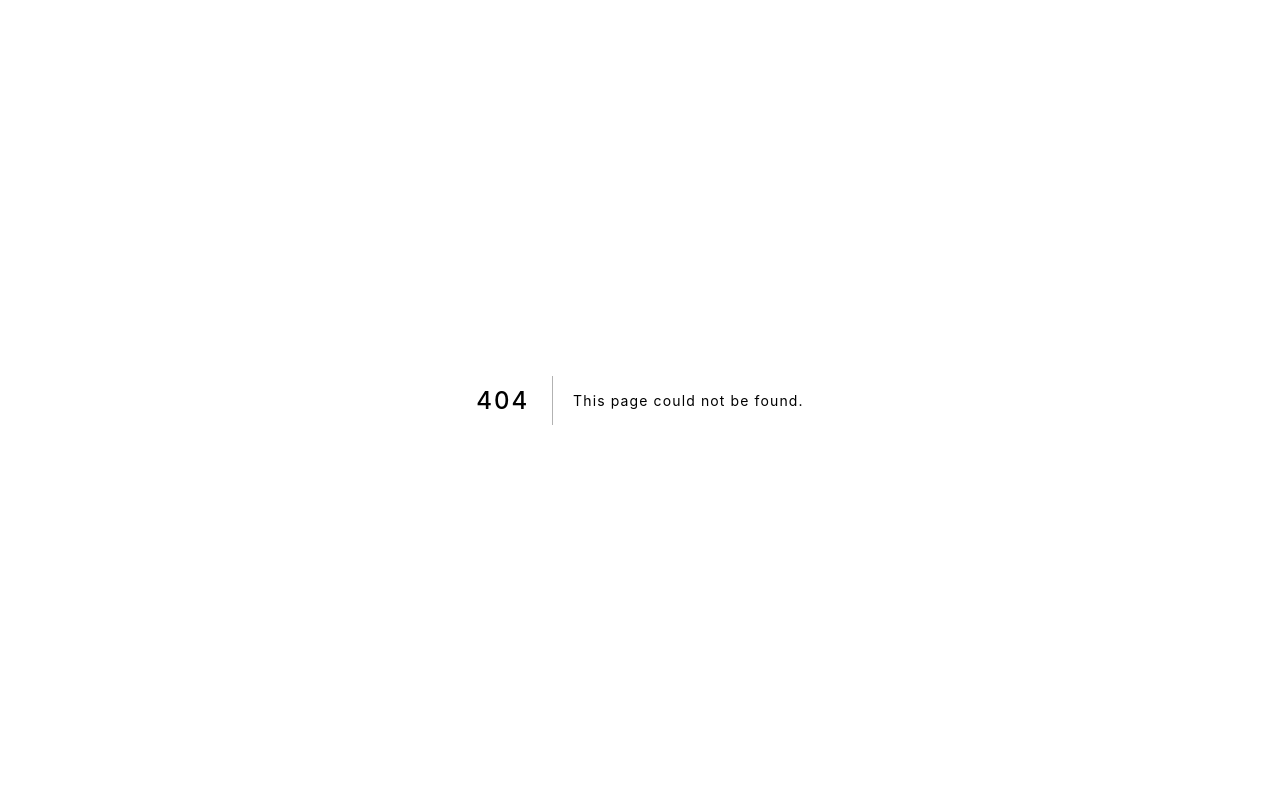
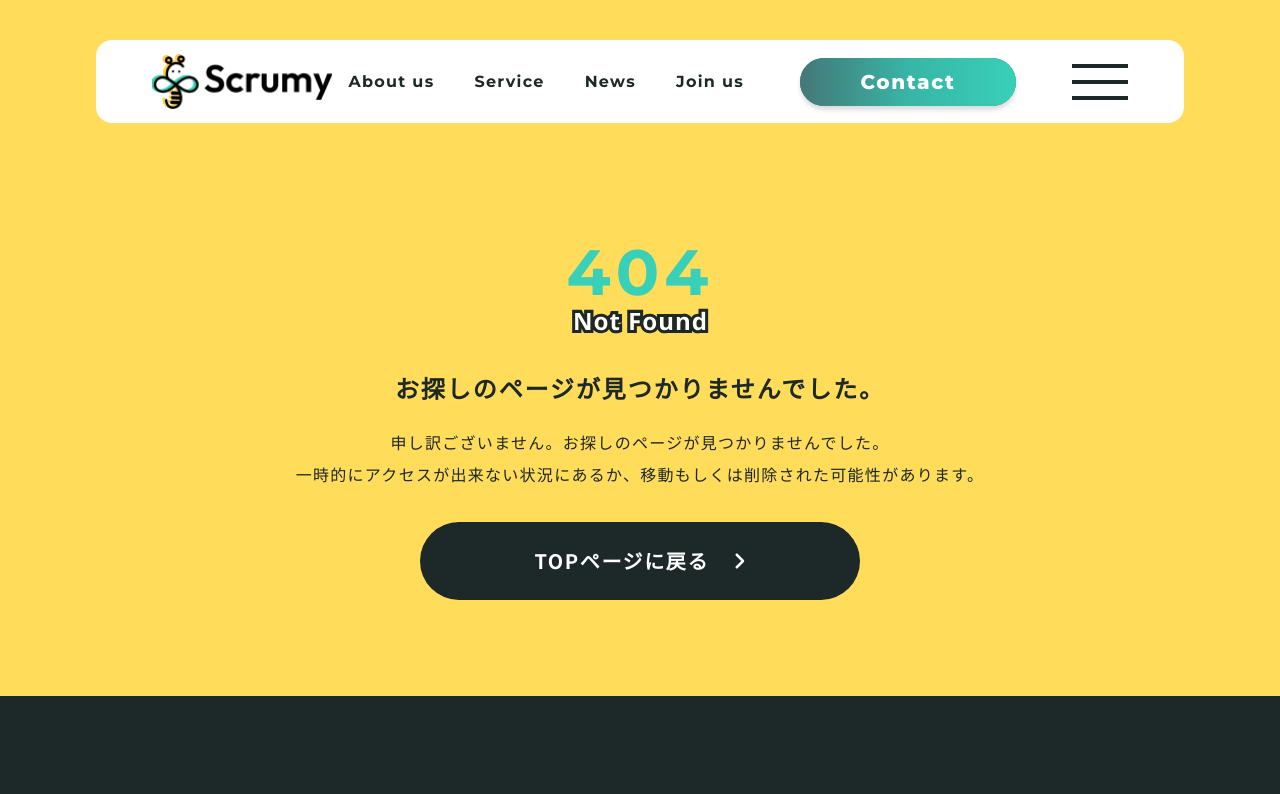
Before and after one commit to podev826/NEXT-scrumy-HP, a Next.js app: page /404 in a window 1280 px wide. Before the commit this address had no page. Shown: the top 794 px of the page. Built offline with nearby package versions, Linux system fonts and the light colour scheme.

Commit message:
[add] 404ページを実装した

```diff
--- /dev/null
+++ b/src/features/404/Main.tsx
@@ -0,0 +1,81 @@
+import { Box, Text } from '@chakra-ui/react';
+import { AngleRightIcon, BaseImage, BaseLink } from 'components/Elements';
+import React, { FC } from 'react';
+
+export const NotFoundMain: FC = () => {
+  return (
+    <Box
+      pt={{ base: '117px', md: '224px' }}
+      pb={{ base: 16, md: 24 }}
+      bg="main.200"
+      px={6}
+      textAlign={'center'}
+    >
+      <Box lang="en" fontWeight="bold">
+        <Text fontSize={{ base: '6xl', md: '7xl' }} color="accent.300">
+          404
+        </Text>
+        <Text
+          as="h1"
+          w={{ base: '112px', md: '137px' }}
+          mx="auto"
+          mt={{ md: '-12px' }}
+        >
+          <BaseImage
+            src="/images/404/404_text.svg"
+            width={137}
+            height={26}
+            alt="Not Found"
+          />
+        </Text>
+      </Box>
+      <Box
+        mt={{ base: 8, md: 9 }}
+        fontSize={{ base: 'xl', md: '2xl' }}
+        fontWeight="bold"
+      >
+        <Text display={{ md: 'inline' }}>お探しのページが</Text>
+        <Text display={{ md: 'inline' }}>見つかりませんでした。</Text>
+      </Box>
+      <Box textAlign={{ base: 'left', md: 'center' }} mt={{ base: 4, md: 6 }}>
+        <Text display={{ base: 'inline', md: 'block' }}>
+          申し訳ございません。お探しのページが見つかりませんでした。
+        </Text>
+        <Text display={{ base: 'inline', md: 'block' }} mt={{ md: 2 }}>
+          一時的にアクセスが出来ない状況にあるか、移動もしくは削除された可能性があります。
+        </Text>
+      </Box>
+      <Box
+        maxW={{ base: '280px', md: '440px' }}
+        mx="auto"
+        mt={{ base: 6, md: 9 }}
+      >
+        <BaseLink
+          href="/"
+          py={{ base: 3, md: 6 }}
+          px={{ base: 4, md: 6 }}
+          w="full"
+          color="base.100"
+          bg="sub.100"
+          transitionProperty="all"
+          transitionTimingFunction="ease-out"
+          transitionDuration="fast"
+          _hover={{ backgroundColor: 'sub.200', opacity: 1 }}
+          borderRadius="full"
+          fontSize={{ md: 'xl' }}
+          fontWeight={'bold'}
+        >
+          <Box
+            display={'flex'}
+            justifyContent="center"
+            alignItems={'center'}
+            gap={{ base: '10px', md: 6 }}
+          >
+            <Box as="span">TOPページに戻る</Box>
+            <AngleRightIcon />
+          </Box>
+        </BaseLink>
+      </Box>
+    </Box>
+  );
+};
--- /dev/null
+++ b/src/features/404/index.ts
@@ -0,0 +1 @@
+export * from './Main';
--- /dev/null
+++ b/src/pages/404/index.tsx
@@ -0,0 +1,13 @@
+import { MainLayout } from 'components/Layouts';
+import { NotFoundMain } from 'features/404';
+import type { NextPage } from 'next';
+
+const NotFound: NextPage = () => {
+  return (
+    <MainLayout>
+      <NotFoundMain />
+    </MainLayout>
+  );
+};
+
+export default NotFound;
```
Also changed, not shown: public/images/404/404_text.svg (added).
